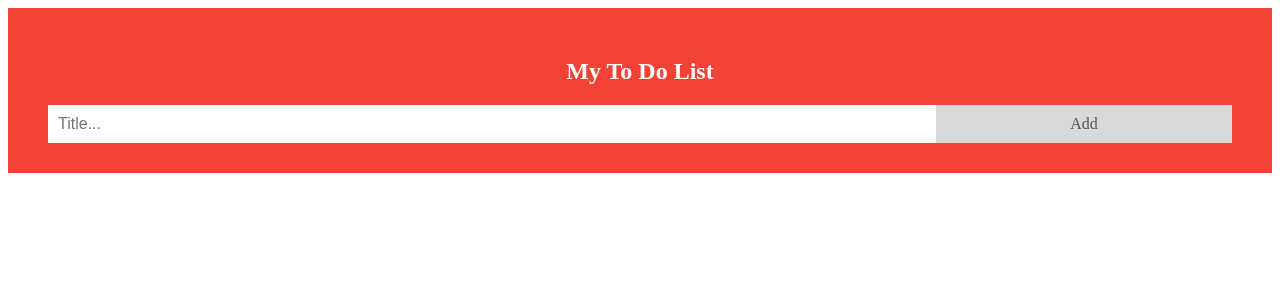
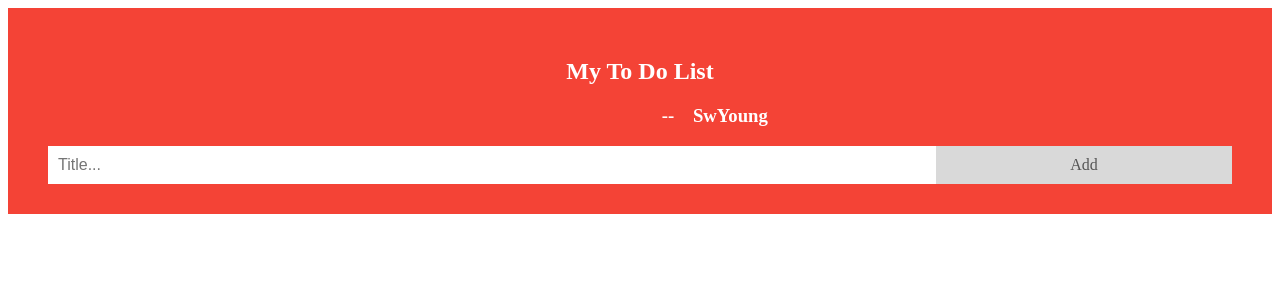
Before and after one commit to YangBingxi/ToDoList, a Flask app: page / in a window 1280 px wide. Shown: the top 300 px of the page. Run offline with Flask 2, Linux system fonts and the light colour scheme; data that the repository does not hold is empty.

Commit message:
rebuild UI

```diff
--- a/ToDoList/templates/index.html
+++ b/ToDoList/templates/index.html
@@ -10,6 +10,7 @@
 <body>
 <div id="myDIV" class="header">
     <h2>My To Do List</h2>
+    <h3>&emsp;&emsp;&emsp;&emsp;&emsp;&emsp;&emsp;&emsp;--&emsp;SwYoung</h3>
     <input type="text" id="myInput" placeholder="Title...">
     <span onclick="newElement()" class="addBtn">Add</span>
 </div>
```
Also changed, not shown: ToDoList/static/style.css (indentation only).
